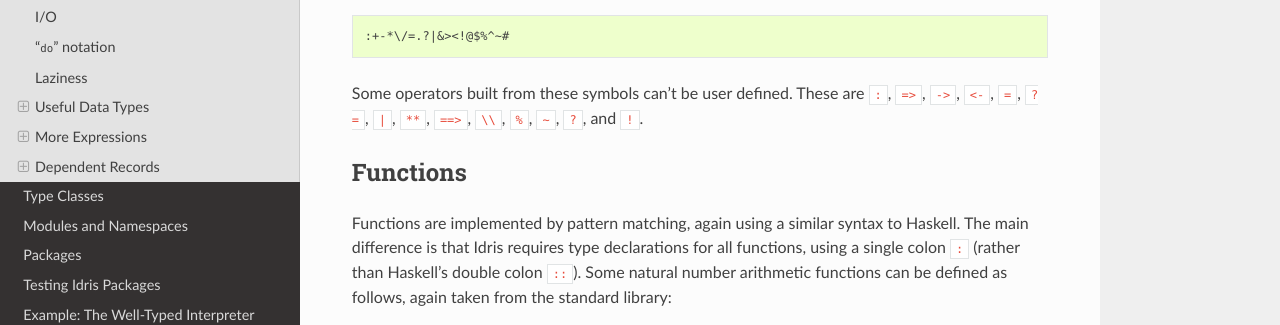
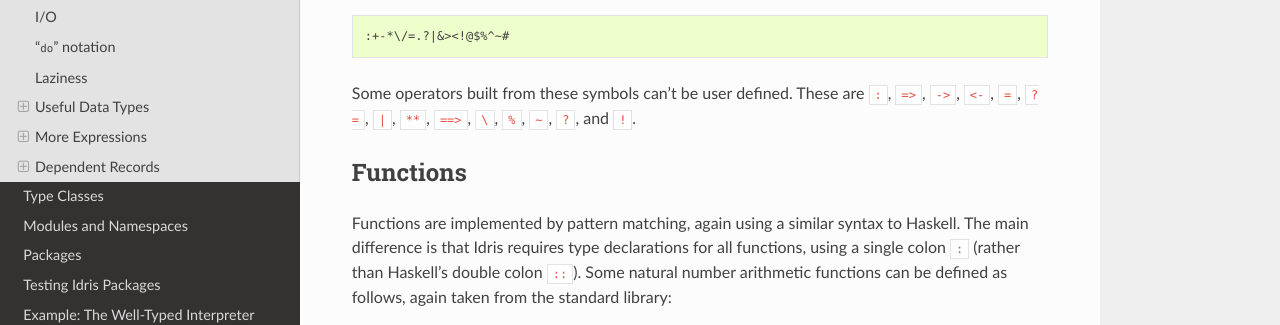
Before and after one commit to idris-lang/Idris-dev, a Sphinx documentation site: the page built from docs/tutorial/typesfuns.rst, in a window 1280 px wide and 900 px high, scrolled down 1672 px. Shown: the part 147-472 px from the top of the window. Built offline with Sphinx 7.4.7 and the Read the Docs theme 2.0.0, drawn with Linux system fonts in a browser that asks for light colours; formulas are drawn with MathJax 3.

Commit message:
Unescape '\' in list of non–user-definable symbols
The docs made it seem that a double-backslash was not user definable.
It turns out that it's a single backslash that's not user definable;
the docs preserved escaping from the Haskell implementation
(cf. src/Idris/ParseHelpers.hs:/invalidOperators/).

Thanks to @mietek, niklasl2, and @Melvar for pointing this out
in #idris.

```diff
--- a/docs/tutorial/typesfuns.rst
+++ b/docs/tutorial/typesfuns.rst
@@ -107,7 +107,7 @@ symbols:
 
 Some operators built from these symbols can't be user defined. These are
 ``:``,  ``=>``,  ``->``,  ``<-``,  ``=``,  ``?=``,  ``|``,  ``**``,
-``==>``,  ``\\``,  ``%``,  ``~``,  ``?``,  and ``!``.
+``==>``,  ``\``,  ``%``,  ``~``,  ``?``,  and ``!``.
 
 Functions
 =========
```
